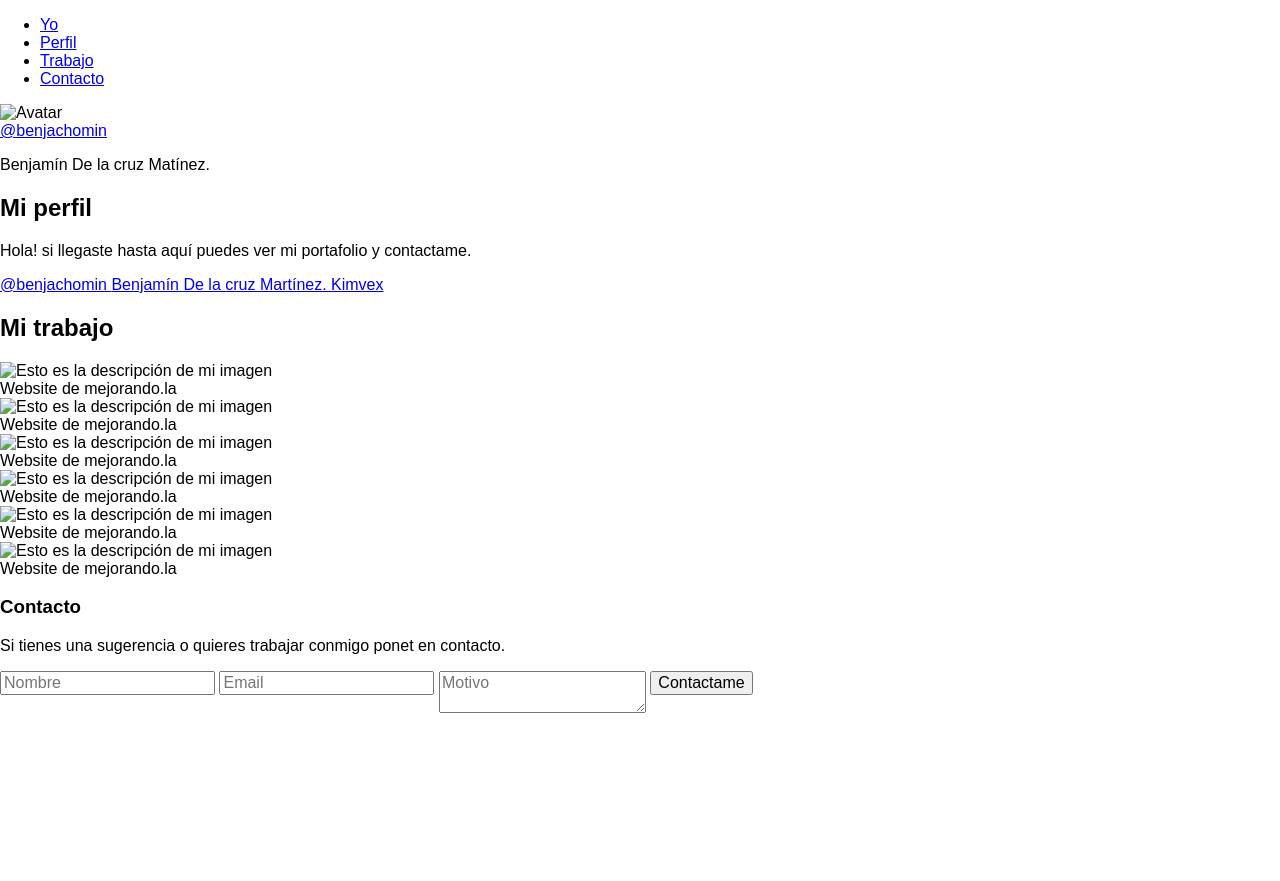
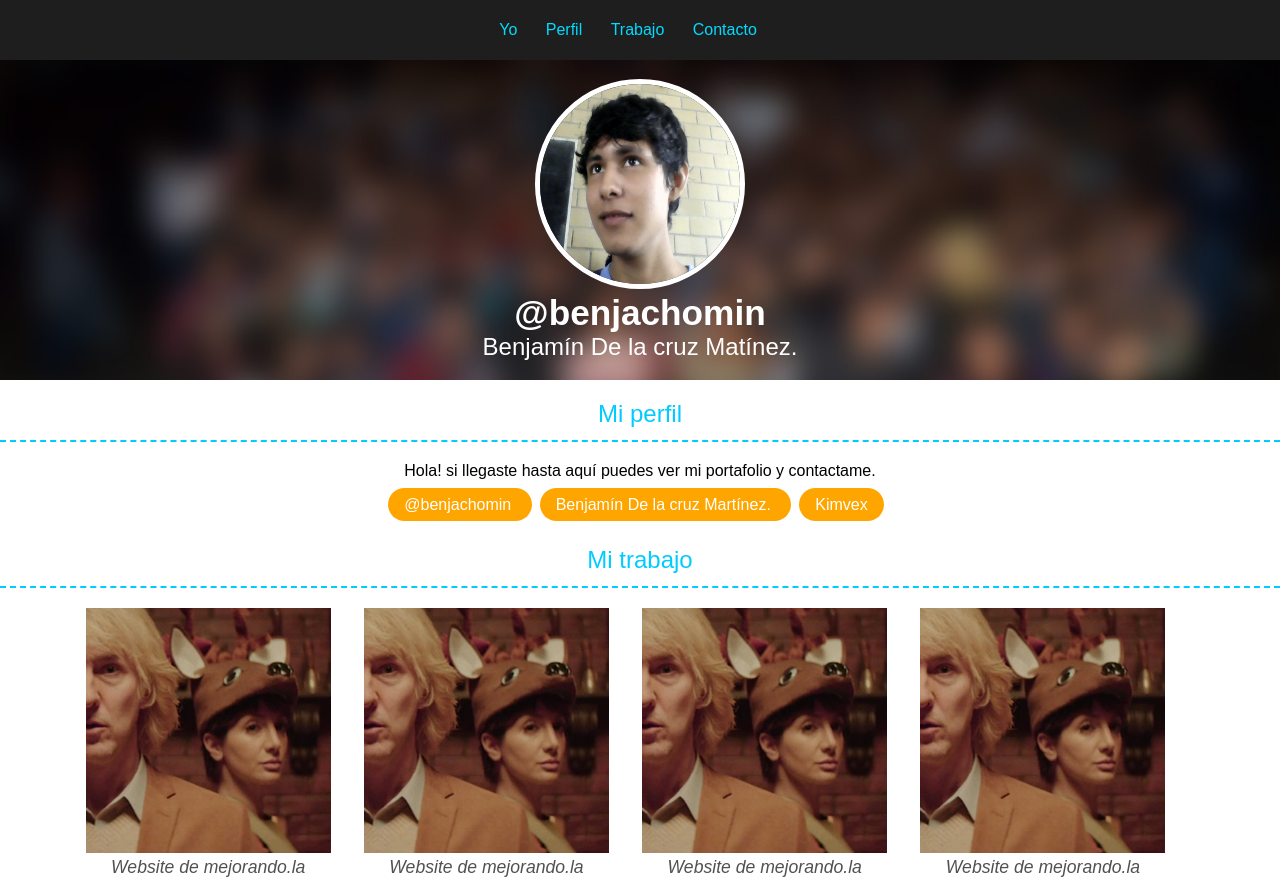
Before and after one commit to kimvex/portafolio.la, a plain HTML site: page templates/portafolio.html in a window 1280 px wide. Shown: the top 881 px of the page. Before the commit the page ends 800 px from the top, so only its background shows below. Drawn offline with Linux system fonts and the light colour scheme.

Commit message:
Editamos algunas propiedades de Normalize.css, creamos el codigo de estilo.css, agregamos las imagenes que se necesitaban para el proyecto

```diff
--- a/static/css/estilos.css
+++ b/static/css/estilos.css
@@ -1,15 +1,160 @@
+/*********Utilidades**************/
+.u-title{
+	color: #00CCFF;
+	border-bottom: 2px dashed #00CCFF;/*dashed sirve para poner bordes de puntas*/
+	font-weight: normal;
+	font-size: 1.5em;
+	padding-bottom: .5em;
+	text-align: center;
+}
+
+/****Menu**********/
+/*background: #ccc;*/
+/*display: inline-block;*/
+.MainMenu{
+	background: #1E1E1E;
+	text-align: center;
+	height: 3.75em;
+	position: fixed;
+	left: 0;
+	right: 0;
+	top: 0;
+}
+
+.MainMenu-list{
+	margin: 0;/*Para que no tenga margen*/
+	padding: 0;/*Para que no tenga margen interno*/
+}
+
+.MainMenu-item{
+	display: inline-block;
+}
+
+.MainMenu-link{
+	color: #00DBFF;
+	text-decoration: none;
+	line-height: 3.75em;/*Sirve para alinear verticalmente, y cuando se alinea verticalmente el tamaño es igual al del elemento padre*/
+	margin-right: 1.5em;
+}
+
+/*Header*/
+
 .Header{
+	margin-top:3.75em;
+	background-image: url('../images/portada.jpg');
+	background-repeat: no-repeat;/*Para que la imagen no se repita*/
+	background-position: center;/*Nos centra la imagen*/
+	background-size: cover;/*Hace que la imagen tome todo el ancho y alto del tag al que se le esta asignando*/
+	text-align: center;
+	padding: 1.2em 0;/*Hacemos que no este pegado arriba y abajo*/
+}
 
+.Header-image{
+	width: 200px;
+	height: 200px;
+	border: 5px solid white;
+	border-radius: 50%;/*10px 50px 5px 60px se ve genial con eso*/
 }
-.MainMenu{
 
+.Header-name,
+.Header-link{
+	color: white;
 }
+
+.Header-link{
+	font-size: 2.2em;
+	font-weight: bold;/*Sirve para colocar el peso de una fuente*/
+	text-decoration: none;
+}
+
+.Header-name{
+	font-size: 1.5em;
+	font-weight: 300;/*Se puede colocar -normal- y eso nos da un peso de 400, pero en este caso podemos ponerle 300 por defecto*/
+	margin: 0;
+}
+/*display: inline-block;/*Sirve para poner un bloque al lado de otro*/
+/*background: red;
+vertical-align: top;*/
+
+/*********Profile********************/
+
 .Profile{
+	text-align: center;
+}
+.Profile-link{
+	background: orange;
+	color: white;
+	text-decoration: none;
+	padding: .5em 1em;
+	border-radius: 2em;
+	margin-right: .5em;
+}
 
+/********Work**************/
+.Work{
+	margin-top: 2em;
+	text-align: center;
 }
-.Work{
 
+.Work-item{
+	display: inline-block;
+	margin-right: 1.8em;
+	margin-bottom: 1.8em;
 }
+.Work-imageContainer{
+	margin: 0;
+}
+.Work-description{
+	font-size: 1.1em;
+	color: #515151;
+	font-style: italic;
+}
+
+/**********Footer************/
+
 .Footer{
+	background-image: url('../images/footer.jpg');
+	background-repeat: no-repeat;
+	background-position: center;
+	background-size: cover;
+	padding: 2em 0;
+	text-align: center;
+}
 
+.Footer-form{
+	text-align: center;
+	display: inline-block;
 }
+
+.Footer-left{
+	display: inline-block;
+	width: 32em;
+	text-align: center;
+	vertical-align: top; /*Nos da una alineacion vertical*/
+}
+
+.Footer-title{
+	color: white;
+}
+
+.Footer-formInput,
+.Footer-textarea{
+	color: white;
+	border: none;
+	display: block;
+	border-radius: 2em;
+	padding: .5em;
+	margin: 0 auto 1em;/*Cuando le damos auto al margin eso hace que las cosas con block se centren*/
+}
+
+.Footer-textarea{
+	resize: none;/*Con eso hacemos que las rayitas para hacer mas grande el textarea desaparescan*/
+}
+
+.Footer-botton{
+	background: orange;
+	color: white;
+	border:none;
+	border-radius: 1em;
+	padding: .5em 1em;
+}
--- a/templates/portafolio.html
+++ b/templates/portafolio.html
@@ -7,7 +7,7 @@
 	<link rel="stylesheet" href="../static/css/estilos.css">
 </head>
 <body>
-	<header id="yo" class="header">
+	<header id="yo" class="Header">
 		<nav class="MainMenu">
 			<ul class="MainMenu-list">
 				<li class="MainMenu-item">
@@ -25,7 +25,7 @@
 			</ul>
 		</nav>
 		<figure class="Header-imageContainer">
-			<img src="avatar.jpg" alt="Avatar" class="Header-image">
+			<img src="../static/images/avatar-b.JPG" alt="Avatar" class="Header-image">
 			<figcaption class="Header-imageDescription">
 				<a class="Header-link" href="http://twitter.com/benjachomin" target="_blank">
 					@benjachomin
@@ -37,7 +37,7 @@
 		</figure>
 	</header>
 	<section id="perfil" class="Profile">
-		<h2 class="Profile-title">Mi perfil</h2>
+		<h2 class="Profile-title u-title">Mi perfil</h2>
 		<p class="Profile-description">
 			Hola! si llegaste hasta aquí puedes ver mi portafolio y contactame.
 		</p>
@@ -50,47 +50,49 @@
 		</a>
 	</section>
 	<section id="trabajo" class="Work">
-		<h2 class="Work-title">Mi trabajo</h2>
+		<h2 class="Work-title u-title">Mi trabajo</h2>
 		<article class="Work-item">
 			<figure class="Work-imageContainer">
-				<img class="Work-image" src="mejorandola.jpg" alt="Esto es la descripción de mi imagen">
+				<img class="Work-image" src="../static/images/proyecto.jpg" alt="Esto es la descripción de mi imagen">
 				<figcaption class="Work-description">Website de mejorando.la</figcaption>
 			</figure>
 		</article>
 		<article class="Work-item">
 			<figure>
-				<img class="Work-image" src="mejorandola.jpg" alt="Esto es la descripción de mi imagen">
+				<img class="Work-image" src="../static/images/proyecto.jpg" alt="Esto es la descripción de mi imagen">
 				<figcaption class="Work-description">Website de mejorando.la</figcaption>
 			</figure>
 		</article>
 		<article class="Work-item">
 			<figure>
-				<img class="Work-image" src="mejorandola.jpg" alt="Esto es la descripción de mi imagen">
+				<img class="Work-image" src="../static/images/proyecto.jpg" alt="Esto es la descripción de mi imagen">
 				<figcaption class="Work-description">Website de mejorando.la</figcaption>
 			</figure>
 		</article>
 		<article class="Work-item">
 			<figure>
-				<img class="Work-image" src="mejorandola.jpg" alt="Esto es la descripción de mi imagen">
+				<img class="Work-image" src="../static/images/proyecto.jpg" alt="Esto es la descripción de mi imagen">
 				<figcaption class="Work-description">Website de mejorando.la</figcaption>
 			</figure>
 		</article>
 		<article class="Work-item">
 			<figure>
-				<img class="Work-image" src="mejorandola.jpg" alt="Esto es la descripción de mi imagen">
+				<img class="Work-image" src="../static/images/proyecto.jpg" alt="Esto es la descripción de mi imagen">
 				<figcaption class="Work-description">Website de mejorando.la</figcaption>
 			</figure>
 		</article>
 		<article class="Work-item">
 			<figure>
-				<img class="Work-image" src="mejorandola.jpg" alt="Esto es la descripción de mi imagen">
+				<img class="Work-image" src="../static/images/proyecto.jpg" alt="Esto es la descripción de mi imagen">
 				<figcaption class="Work-description">Website de mejorando.la</figcaption>
 			</figure>
 		</article>
 	</section>
 	<footer id="contacto" class="Footer">
-		<h3 class="Footer-title">Contacto</h3>
-		<p class="Footer-description">Si tienes una sugerencia o quieres trabajar conmigo ponet en contacto.</p>
+		<div class="Footer-left">
+			<h3 class="Footer-title">Contacto</h3>
+			<p class="Footer-description">Si tienes una sugerencia o quieres trabajar conmigo ponet en contacto.</p>
+		</div>
 		<form class="Footer-form">
 			<input class="Footer-formInput" type="text" placeholder="Nombre">
 			<input class="Footer-formInput" type="email" placeholder="Email">
```
Also changed, not shown: static/css/normalize.css, static/images/avatar-b.JPG (added), static/images/avatar.jpg (added), static/images/footer.jpg (added), static/images/portada.jpg (added), static/images/proyecto.jpg (added), static/images/thumb2.jpg (added), static/images/thumb3.jpg (added).
